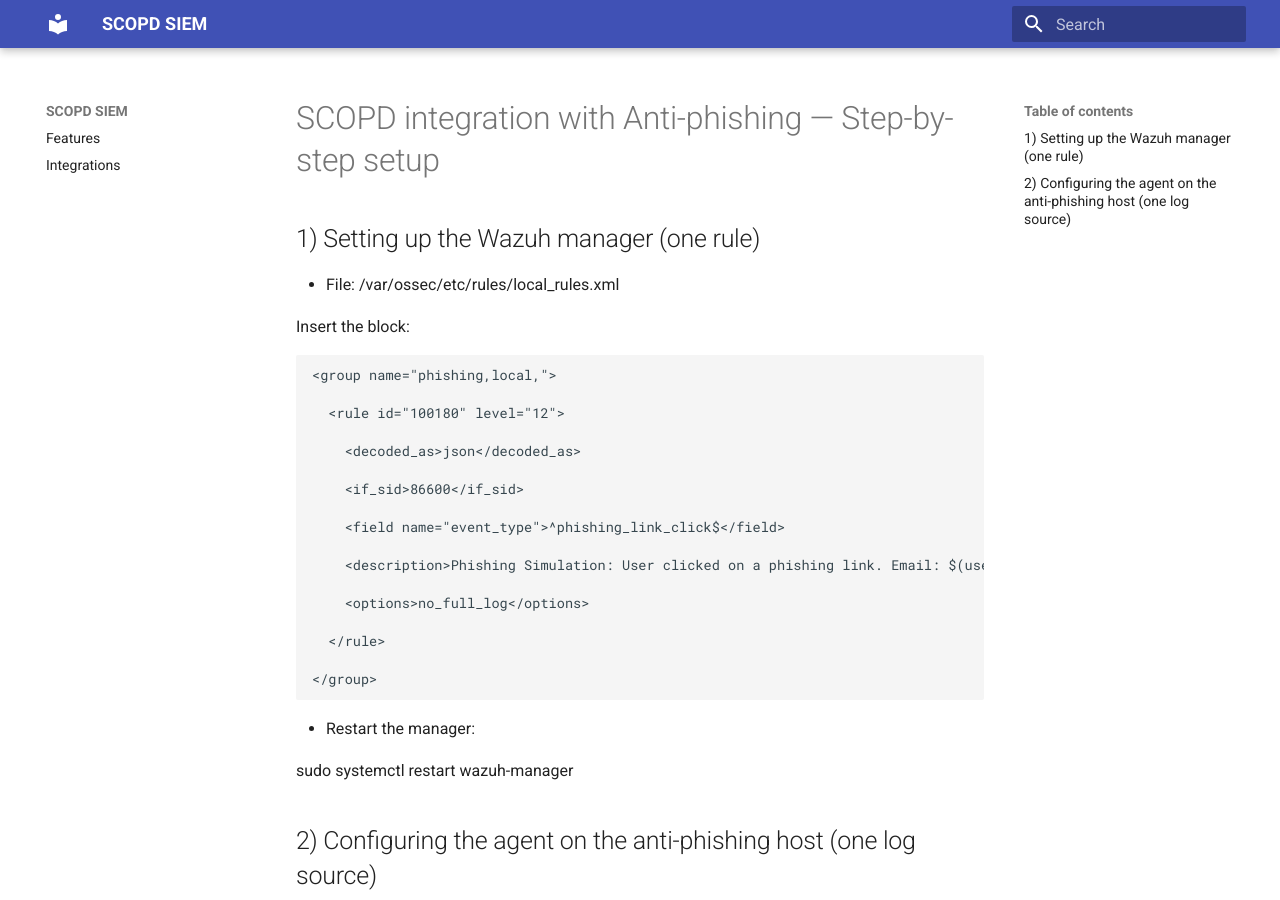
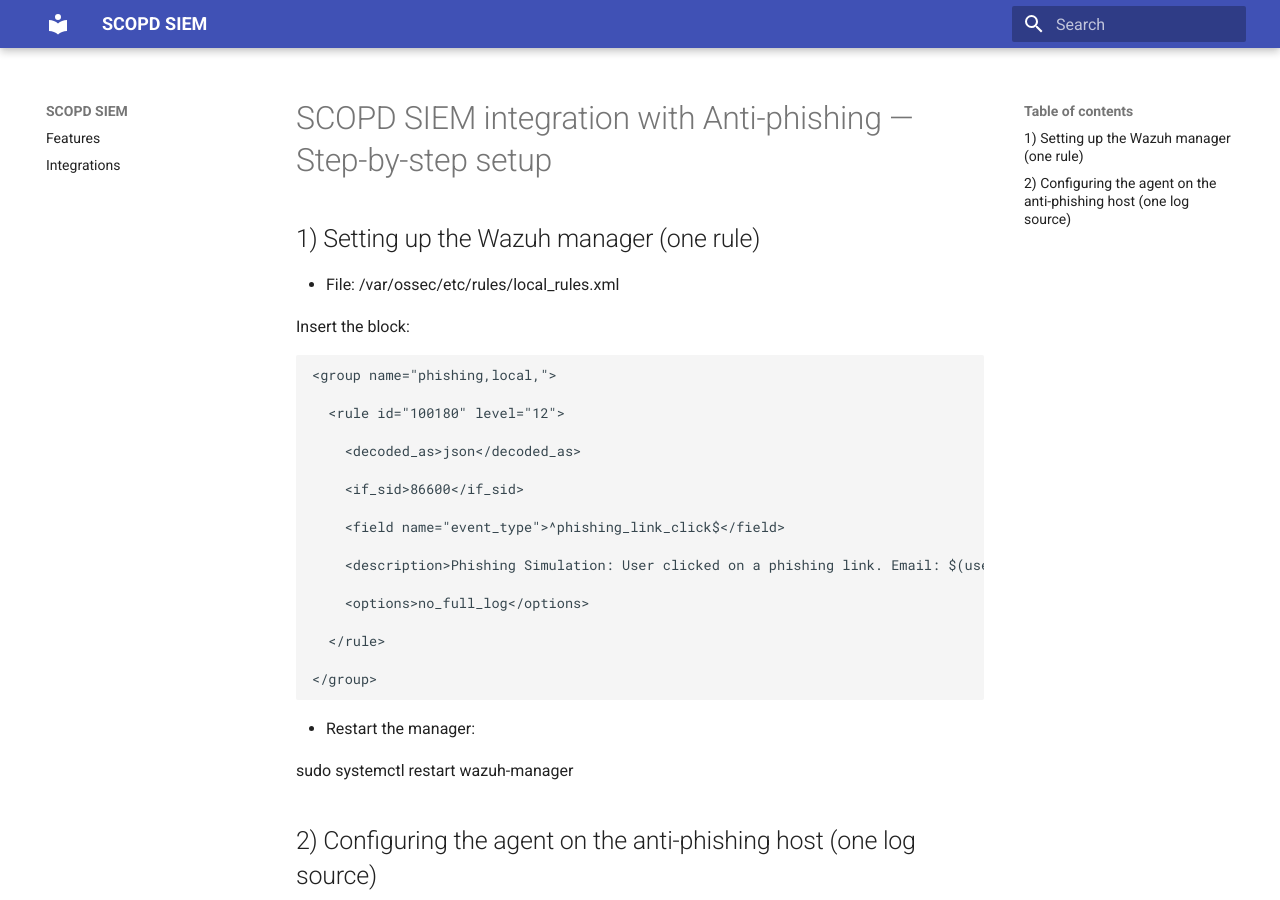
Before and after one commit to Netanelpo/scopd-integrations-docs, an MkDocs documentation site: the page built from docs/integrations/anti-phishing/anti-phishing.md, in a window 1280 px wide and 900 px high. Built offline with MkDocs 1.6.1 and Material for MkDocs 9.7.7, drawn with Linux system fonts in a browser that asks for light colours.

Commit message:
Update anti-phishing.md

```diff
--- a/docs/integrations/anti-phishing/anti-phishing.md
+++ b/docs/integrations/anti-phishing/anti-phishing.md
@@ -1,4 +1,4 @@
-# SCOPD integration with Anti-phishing — Step-by-step setup
+# SCOPD SIEM integration with Anti-phishing — Step-by-step setup
 
 ## 1) Setting up the Wazuh manager (one rule)
 
```
